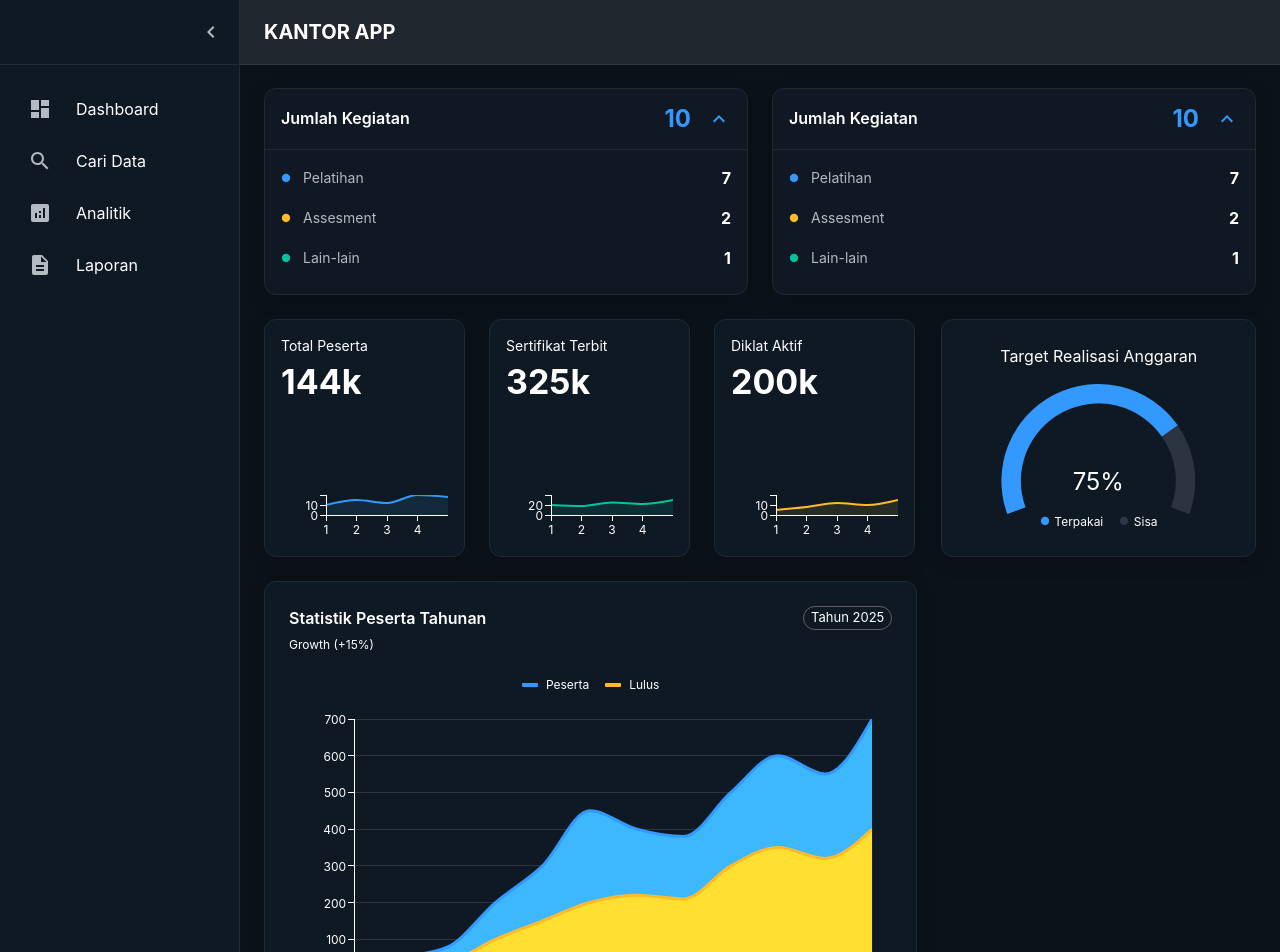
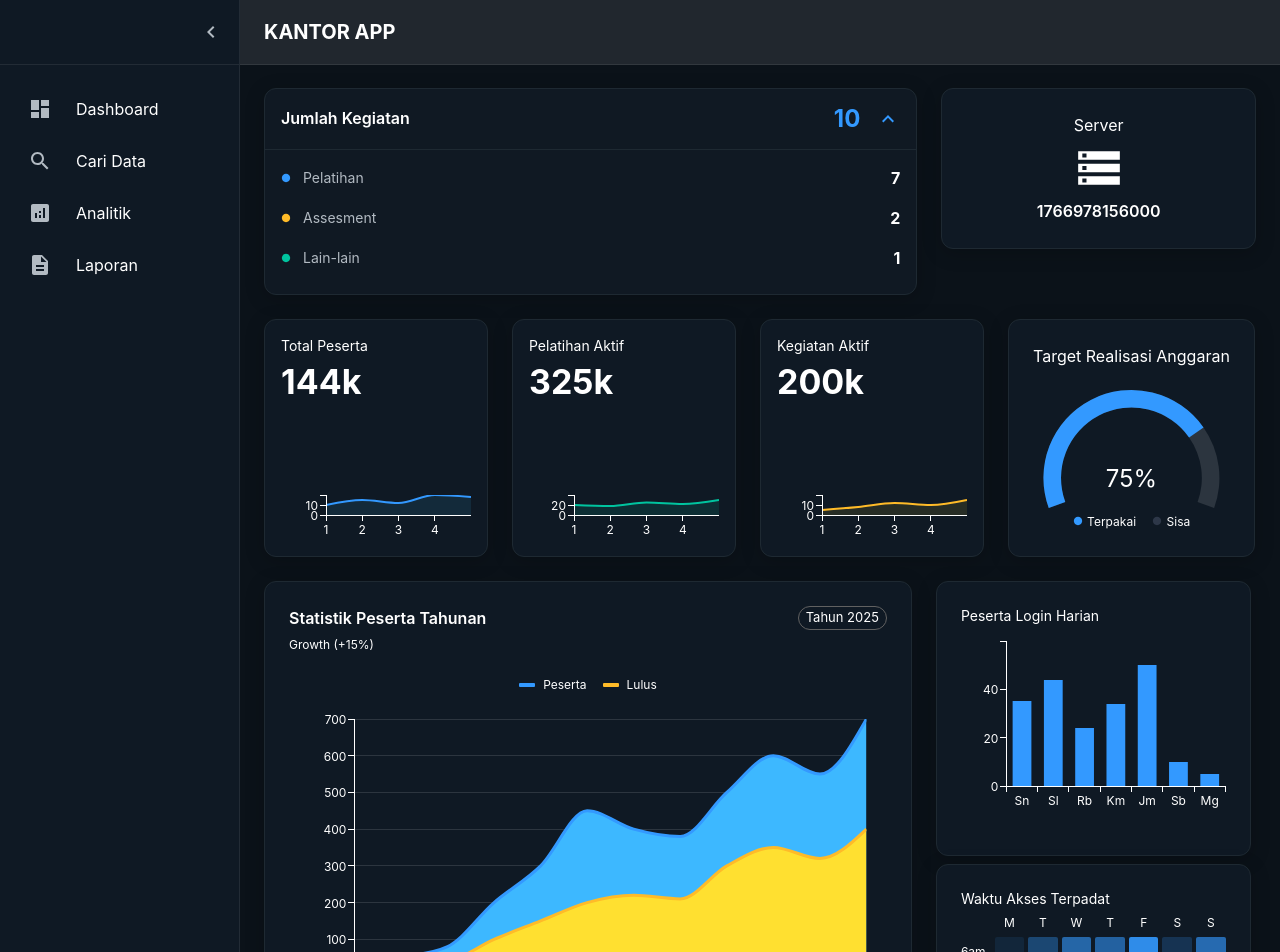
Before and after one commit to cheapimpact/hman-dev, a Next.js app: page /dashboard in a window 1280 px wide. Shown: the top 952 px of the page. Built offline with nearby package versions, Linux system fonts and the light colour scheme; what @mui/material-nextjs would draw is missing.

Commit message:
Add DatabaseIcon to dashboard; adjust layout and improve component structure

```diff
--- a/src/app/dashboard/page.tsx
+++ b/src/app/dashboard/page.tsx
@@ -1,6 +1,7 @@
 "use client";
 
 import CircleIcon from "@mui/icons-material/Circle";
+import DatabaseIcon from "@mui/icons-material/Storage";
 import ExpandMoreIcon from "@mui/icons-material/ExpandMore";
 import {
   Accordion,
@@ -243,22 +244,37 @@ export default function MuiDashboardPage() {
       <Box sx={{ p: 3, minHeight: "100vh" }}>
         <Grid container spacing={3}>
           {/* === KOLOM KIRI (UTAMA) === */}
-          <Grid size={{ xs: 6, md: 6, lg: 6 }}>
+          <Grid size={{ xs: 8, md: 8, lg: 8 }}>
             <Box>
               <ActivityAccordion />
             </Box>
           </Grid>
-          <Grid size={{ xs: 6, md: 6, lg: 6 }}>
-            <Box>
-              <ActivityAccordion />
+          <Grid size={{ xs: 4, md: 4, lg: 4 }}>
+            <Stack spacing={3}>
+              <Paper
+                sx={{
+                  p: 3,
+                  display: "flex",
+                  flexDirection: "column",
+                  alignItems: "center",
+                  textAlign: "center",
+                }}
+              >
+                <Typography variant="body1" fontWeight="bold" gutterBottom>
+                  Server
+                </Typography>
+                <Box
+                  sx={{ width: "100%", height: "100%", position: "relative" }}
+                >
+                  <DatabaseIcon sx={{ fontSize: 50 }} />
+
+                  <Typography variant="h6">{Date.now().toString()}</Typography>
                 </Box>
+              </Paper>
+            </Stack>
           </Grid>
-          <Grid size={{ xs: 8, md: 8, lg: 8 }}>
-            <Stack
-              direction="row"
-              spacing={3}
-              sx={{ xs: 12, md: 12, height: "100%" }}
-            >
+          <Grid size={{ xs: 12, md: 12, lg: 12 }}>
+            <Stack direction="row" spacing={3} sx={{ height: "100%" }}>
               {/* 1. ROW ATAS: 3 KPI CARDS */}
               <Grid>
                 <StatCard
@@ -270,7 +286,7 @@ export default function MuiDashboardPage() {
               </Grid>
               <Grid>
                 <StatCard
-                  title="Sertifikat Terbit"
+                  title="Pelatihan Aktif"
                   value="325k"
                   color="#00C49F"
                   data={[20, 18, 25, 22, 30]}
@@ -278,16 +294,13 @@ export default function MuiDashboardPage() {
               </Grid>
               <Grid>
                 <StatCard
-                  title="Diklat Aktif"
+                  title="Kegiatan Aktif"
                   value="200k"
                   color="#FFBB28"
                   data={[5, 8, 12, 10, 15]}
                 />
               </Grid>
-            </Stack>
-          </Grid>
-
-          <Grid size={{ xs: 4, md: 4 }}>
+              <Grid>
                 <Stack spacing={3}>
                   <Paper
                     sx={{
@@ -300,7 +313,9 @@ export default function MuiDashboardPage() {
                     <Typography variant="body1" fontWeight="bold" gutterBottom>
                       Target Realisasi Anggaran
                     </Typography>
-                <Box sx={{ width: "100%", height: 150, position: "relative" }}>
+                    <Box
+                      sx={{ width: "100%", height: 150, position: "relative" }}
+                    >
                       <Gauge
                         value={75}
                         startAngle={-110}
@@ -331,7 +346,10 @@ export default function MuiDashboardPage() {
                   </Paper>
                 </Stack>
               </Grid>
-          <Grid size={{ xs: 12, md: 12, lg: 12 }}>
+            </Stack>
+          </Grid>
+
+          <Stack direction="row" spacing={3} size={{ xs: 12, md: 12, lg: 12 }}>
             <Grid size={{ xs: 8, md: 8, lg: 8 }}>
               {/* 2. AREA TENGAH: GRAFIK BESAR (MAIN CHART) */}
               <Paper sx={{ p: 3, flexGrow: 1, minHeight: 400 }}>
@@ -451,7 +469,12 @@ export default function MuiDashboardPage() {
                 </Box>
               </Paper>
             </Grid>
-            <Grid size={{ xs: 4, md: 4, lg: 4 }}>
+            <Stack
+              direction="column"
+              size={{ xs: 4, md: 4, lg: 4 }}
+              spacing={1}
+              maxHeight="35%"
+            >
               {/* 2. BAR CHART HARIAN */}
               <Paper sx={{ p: 3 }}>
                 <Typography variant="body2" color="text.secondary" gutterBottom>
@@ -486,8 +509,8 @@ export default function MuiDashboardPage() {
                 </Typography>
                 <HeatmapGrid />
               </Paper>
-            </Grid>
-          </Grid>
+            </Stack>
+          </Stack>
         </Grid>
       </Box>
     </ThemeProvider>
```
Also changed, not shown: 1 other file (tests, documents, lock files or other folders). Lines whose indentation alone changed are shown as unchanged.
